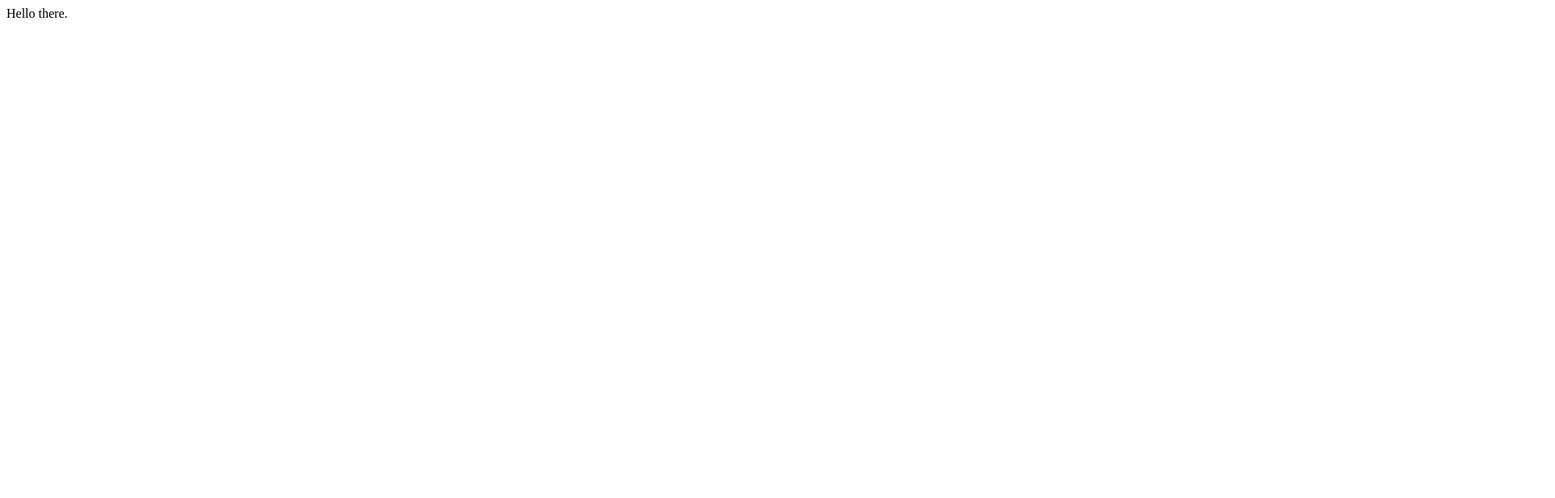
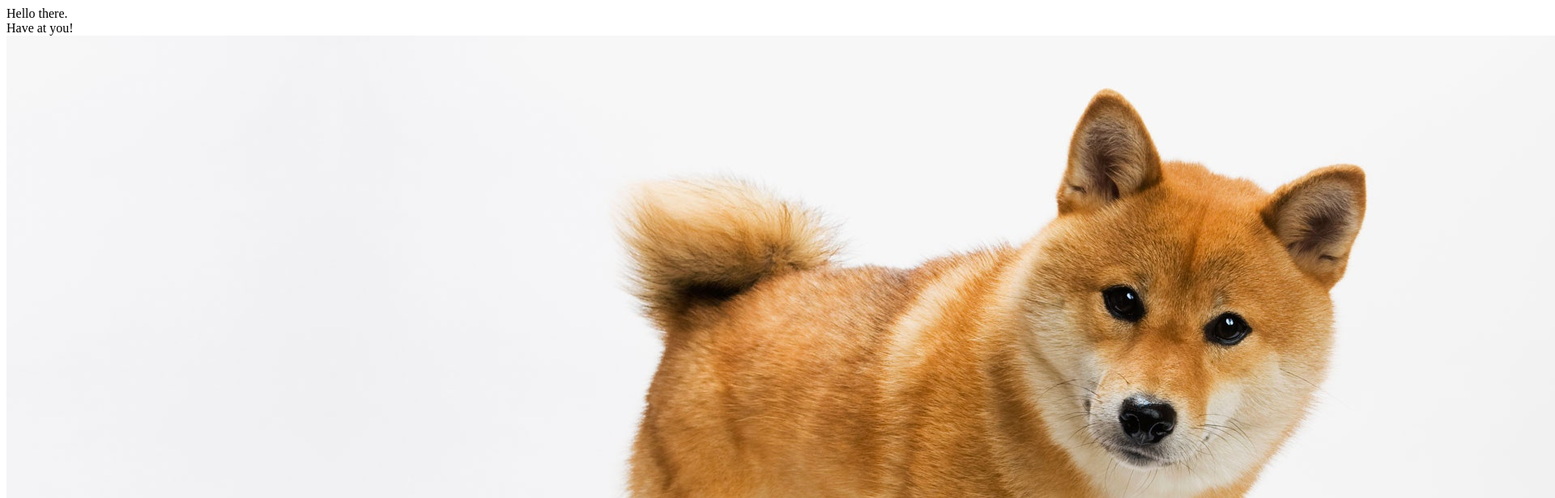
Before and after one commit to diedona/GitCourse, a plain HTML site: page news/index.html in a window 1280 px wide. Shown: the top 616 px of the page at 81% size, 1920 px wide, since content can reach past the window. Drawn offline with Linux system fonts and the light colour scheme.

Commit message:
Doggo added

```diff
--- a/news/index.html
+++ b/news/index.html
@@ -2,5 +2,9 @@
     <title>HECK</title>
     <body>
         Hello there.
+        <br />
+        Have at you!
+        <br />
+        <img src="./img/doggo.jpg" />
     </body>
 </html>
```
Also changed, not shown: news/img/doggo.jpg (added).
